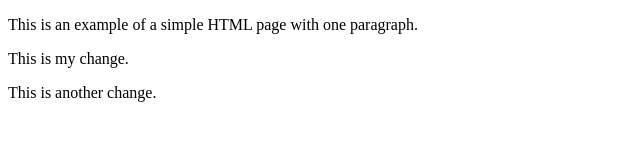
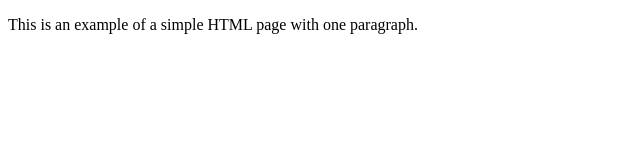
Before and after one commit to t0ny589/WebDev_Tooling, a plain HTML site: page index.html in a window 1280 px wide. Shown: the whole page, without its empty margins (0-640 px from the left). Drawn offline with Linux system fonts and the light colour scheme.

Commit message:
reverted extra lines

```diff
--- a/index.html
+++ b/index.html
@@ -6,7 +6,5 @@
     </head>
     <body>
         <p>This is an example of a simple HTML page with one paragraph.</p>
-        <p>This is my change.</p>
-        <p>This is another change.</p>
     </body>
 </html>
```
